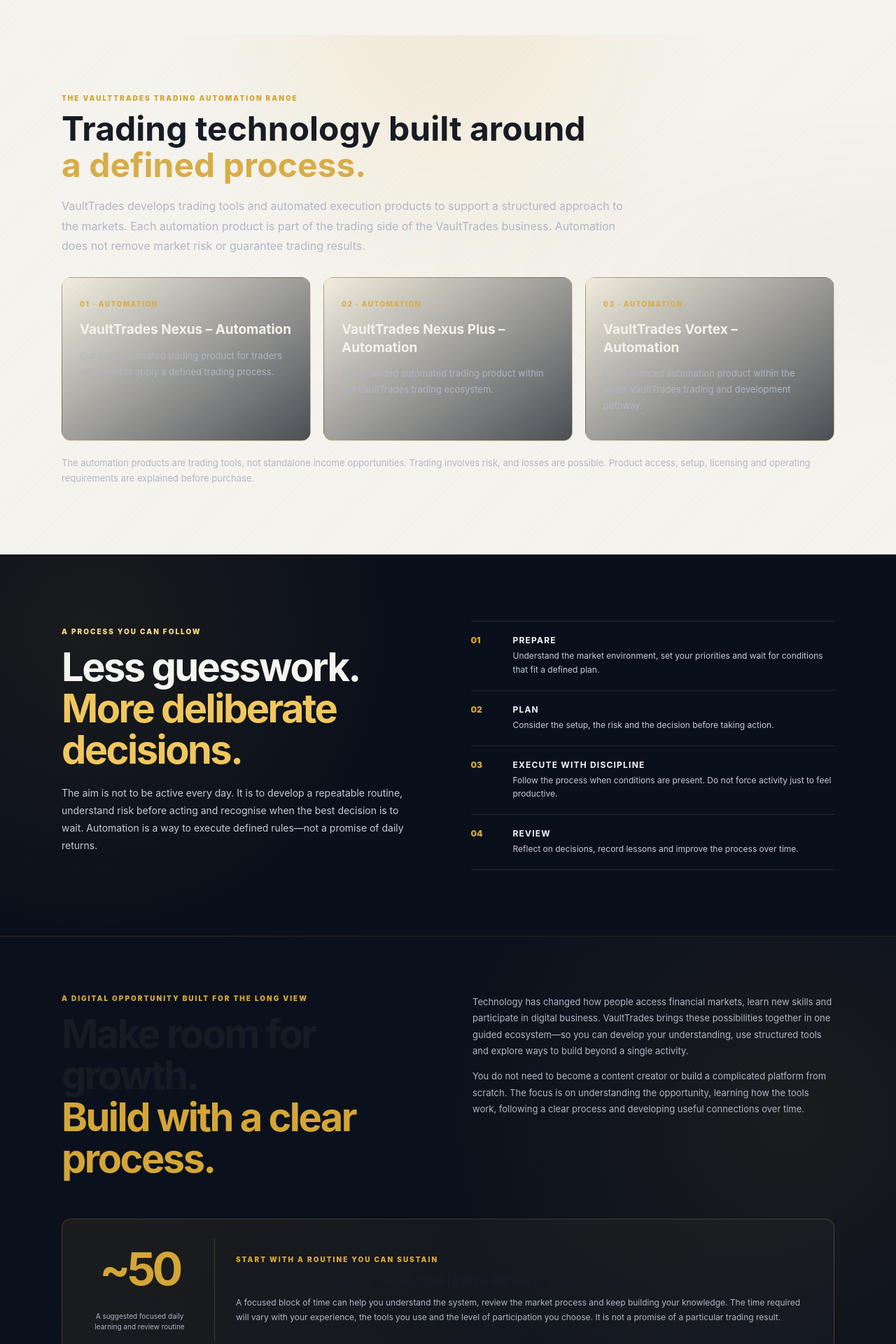
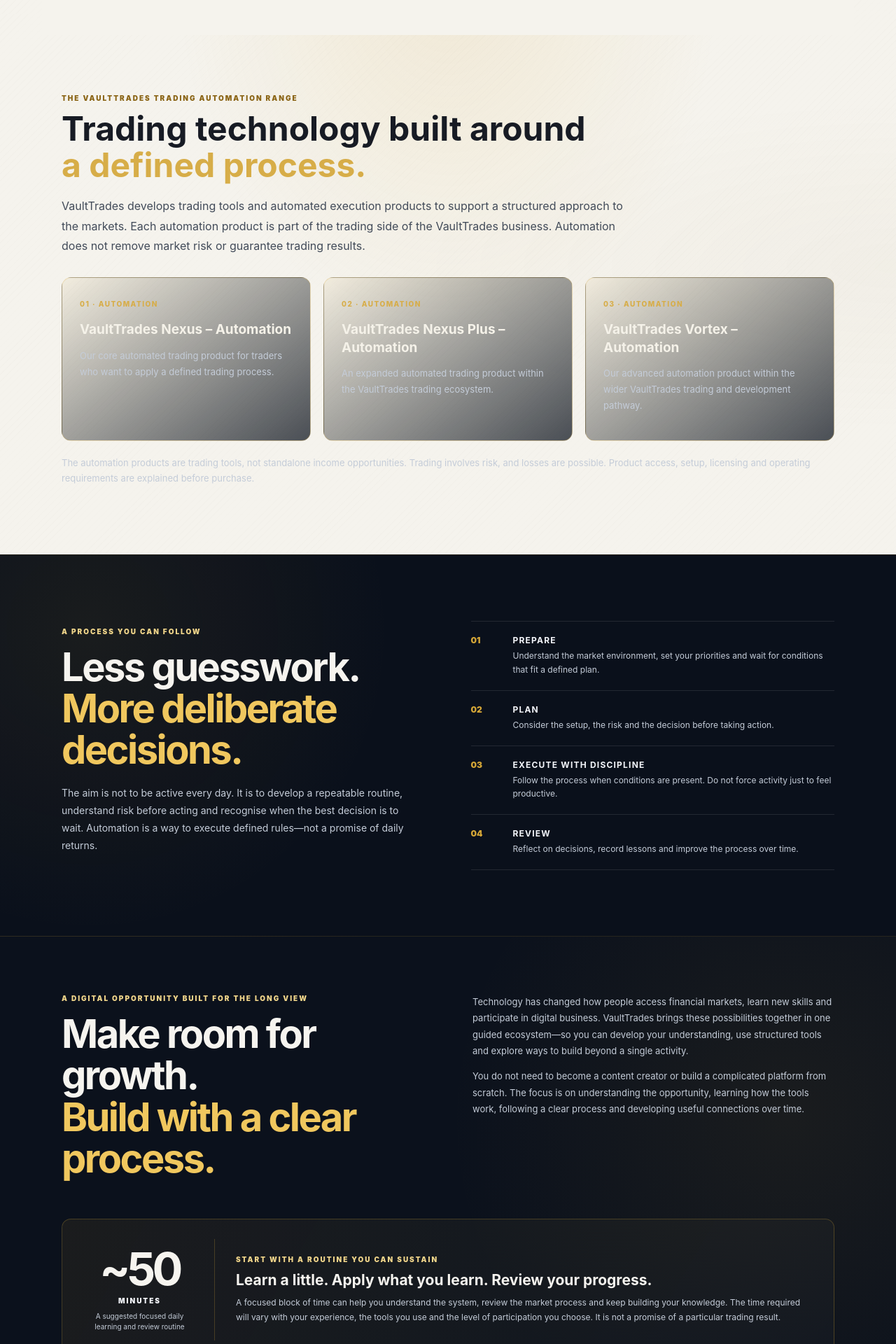
Before and after one commit to iyandatalks/vaulttrades, a Next.js app: page /opportunity in a window 1280 px wide. Shown: the part 2380-4300 px from the top of the page at 70% size. Built offline with nearby package versions, Linux system fonts and the light colour scheme; no server answers.

Commit message:
Fix contrast across dark opportunity page sections

```diff
--- a/app/opportunity/opportunity.css
+++ b/app/opportunity/opportunity.css
@@ -321,3 +321,29 @@
 .vt-opportunity .vto-dark-band .vto-split>div>p{color:#c4ccd8}
 .vt-opportunity .vto-dark-band .vto-step h3{color:#f4f6fb}
 .vt-opportunity .vto-dark-band .vto-step p{color:#c4ccd8}
+
+
+/* Opportunity page dark-surface contrast audit.
+   Explicitly keep every text layer readable on dark sections after the shared paper-canvas reset. */
+.vt-opportunity :is(.vto-capital,.vto-pathway-band,.vto-mid-cta,.vto-income-section,.vto-membership,.vto-results,.vto-learning-band,.vto-evidence,.vto-final,.vto-dark-band){
+  color:#f4f6fb;
+}
+.vt-opportunity :is(.vto-capital,.vto-pathway-band,.vto-mid-cta,.vto-income-section,.vto-membership,.vto-results,.vto-learning-band,.vto-evidence,.vto-final) :is(h1,h2,h3,h4,strong,b,summary){
+  color:#f6f4ef;
+}
+.vt-opportunity :is(.vto-capital,.vto-pathway-band,.vto-mid-cta,.vto-income-section,.vto-membership,.vto-results,.vto-learning-band,.vto-evidence,.vto-final) :is(p,li,small){
+  color:#c4ccd8;
+}
+.vt-opportunity :is(.vto-capital,.vto-pathway-band,.vto-mid-cta,.vto-income-section,.vto-membership,.vto-results,.vto-learning-band,.vto-evidence,.vto-final) .vto-kicker{
+  color:#f0d58a;
+}
+.vt-opportunity :is(.vto-capital,.vto-pathway-band,.vto-mid-cta,.vto-income-section,.vto-membership,.vto-results,.vto-learning-band,.vto-evidence,.vto-final) :is(h2,h3) span{
+  color:#f0c75e;
+}
+/* Restore readable contrast on the warm-paper automation introduction. */
+.vt-opportunity .vto-automation-range{color:#171b24}
+.vt-opportunity .vto-automation-range .vto-kicker{color:#8a6415}
+.vt-opportunity .vto-automation-range>h2{color:#171b24}
+.vt-opportunity .vto-automation-intro{color:#424b59}
+.vt-opportunity .vto-automation-card p,
+.vt-opportunity .vto-automation-note{color:#c4ccd8}
```
